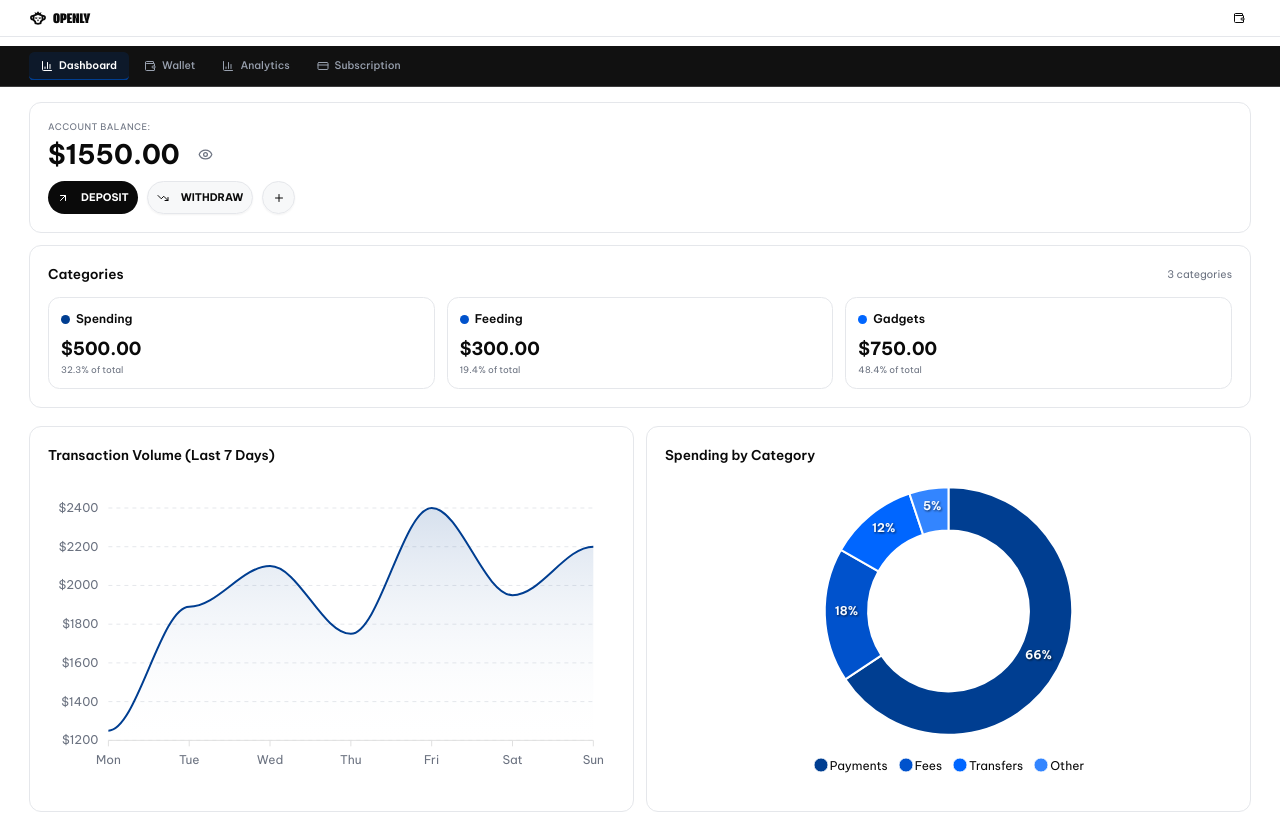
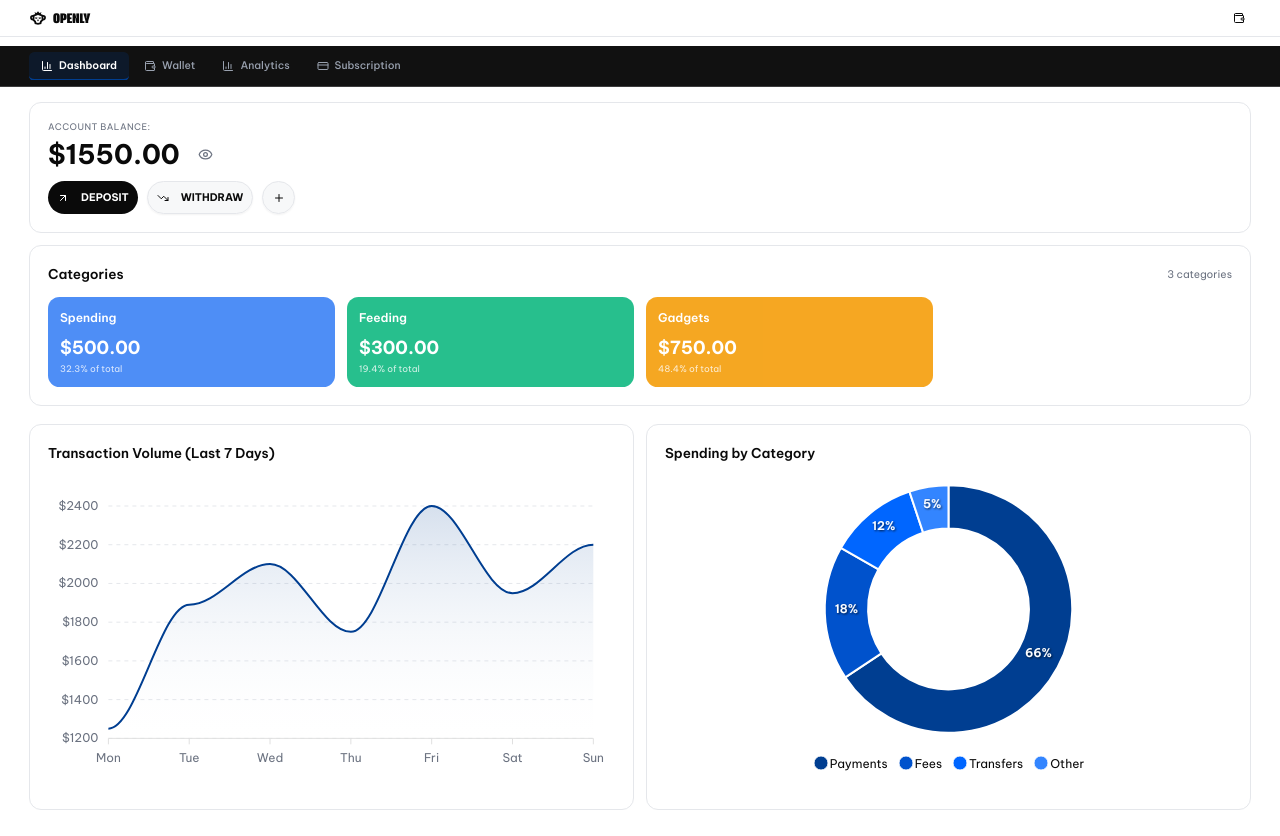
Before and after one commit to OxBryte/goopenly, a Next.js app: page /dashboard in a window 1280 px wide. Built offline with nearby package versions, Linux system fonts and the light colour scheme.

Commit message:
🤖 Auto-commit: Updated 1 file - 1/16/2026, 7:55:42 PM
Files: app/dashboard/page.tsx

```diff
--- a/app/dashboard/page.tsx
+++ b/app/dashboard/page.tsx
@@ -34,9 +34,9 @@ interface Category {
 export default function DashboardPage() {
   const [isBalanceVisible, setIsBalanceVisible] = useState(true);
   const [categories, setCategories] = useState<Category[]>([
-    { id: "1", name: "Spending", balance: 500.0, color: "#003e91" },
-    { id: "2", name: "Feeding", balance: 300.0, color: "#0052cc" },
-    { id: "3", name: "Gadgets", balance: 750.0, color: "#0066ff" },
+    { id: "1", name: "Spending", balance: 500.0, color: "#3b82f6" },
+    { id: "2", name: "Feeding", balance: 300.0, color: "#10b981" },
+    { id: "3", name: "Gadgets", balance: 750.0, color: "#f59e0b" },
   ]);
 
   // Dialog states
@@ -55,12 +55,14 @@ export default function DashboardPage() {
   const displayBalance = totalBalance.toFixed(2);
 
   const categoryColors = [
-    "#003e91",
-    "#0052cc",
-    "#0066ff",
-    "#3385ff",
-    "#66a3ff",
-    "#99c2ff",
+    "#3b82f6", // Blue
+    "#10b981", // Green
+    "#f59e0b", // Amber
+    "#ef4444", // Red
+    "#8b5cf6", // Purple
+    "#ec4899", // Pink
+    "#06b6d4", // Cyan
+    "#84cc16", // Lime
   ];
 
   const handleCreateCategory = () => {
@@ -206,27 +208,25 @@ export default function DashboardPage() {
             </Button>
           </div>
         ) : (
-          <div className="grid grid-cols-1 sm:grid-cols-2 lg:grid-cols-3 gap-4">
+          <div className="grid grid-cols-1 sm:grid-cols-2 lg:grid-cols-4 gap-4">
             {categories.map((category) => (
               <div
                 key={category.id}
-                className="border border-border rounded-xl p-4 hover:shadow-md transition-shadow"
+                className="rounded-xl p-4 hover:shadow-lg transition-all hover:scale-105"
+                style={{
+                  backgroundColor: category.color,
+                  opacity: 0.9
+                }}
               >
                 <div className="flex items-start justify-between mb-3">
-                  <div className="flex items-center gap-2">
-                    <div
-                      className="w-3 h-3 rounded-full"
-                      style={{ backgroundColor: category.color }}
-                    />
-                    <h3 className="font-semibold text-foreground">
-                      {category.name}
-                    </h3>
-                  </div>
+                  <h3 className="font-semibold text-white">
+                    {category.name}
+                  </h3>
                 </div>
-                <div className="text-2xl font-bold text-foreground mb-1">
+                <div className="text-2xl font-bold text-white mb-1">
                   ${category.balance.toFixed(2)}
                 </div>
-                <div className="text-xs text-muted-foreground">
+                <div className="text-xs text-white/80">
                   {((category.balance / totalBalance) * 100).toFixed(1)}% of
                   total
                 </div>
```
